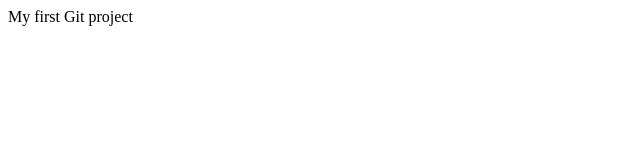
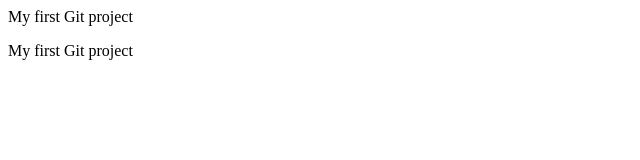
Before and after one commit to yannbogning237-lgtm/master, a plain HTML site: page index.html in a window 1280 px wide. Shown: the whole page, without its empty margins (0-640 px from the left). Drawn offline with Linux system fonts and the light colour scheme.

```diff
--- a/index.html
+++ b/index.html
@@ -1 +1,2 @@
 <p>My first Git project</p>
+<p>My first Git project</p>
```
Also changed, not shown: login.html (added).
